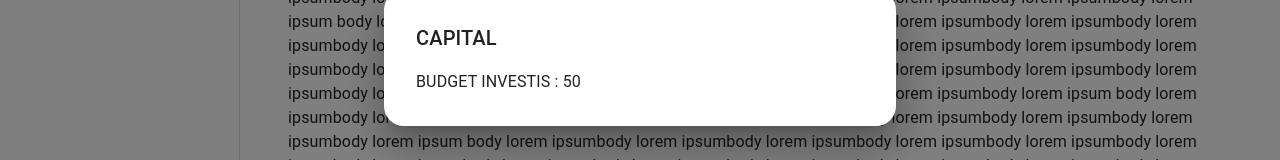
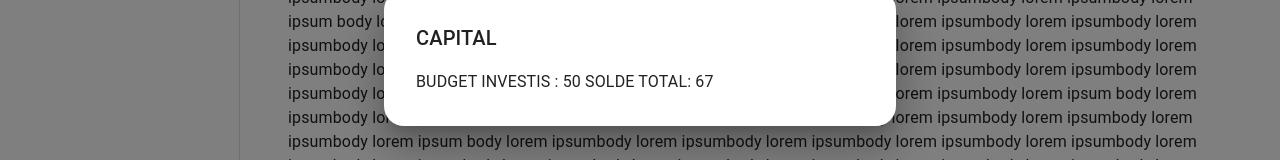
Before and after one commit to dpinard/dpinard, a React (Create React App) app in the folder testproject/: page / in a window 1280 px wide. Both pictures are taken after a click on the button "VIEW ALL". Shown: the part 470-630 px from the top of the page. Built offline with nearby package versions, Linux system fonts and the light colour scheme.

Commit message:
css add modal capital

```diff
--- a/testproject/src/components/modalCapital.js
+++ b/testproject/src/components/modalCapital.js
@@ -37,6 +37,7 @@ export default function BasicModal() {
           </Typography>
           <Typography id="modal-modal-description" sx={{ mt: 2 }}>
             BUDGET INVESTIS : 50
+            SOLDE TOTAL: 67
           </Typography>
         </Box>
       </Modal>
```
